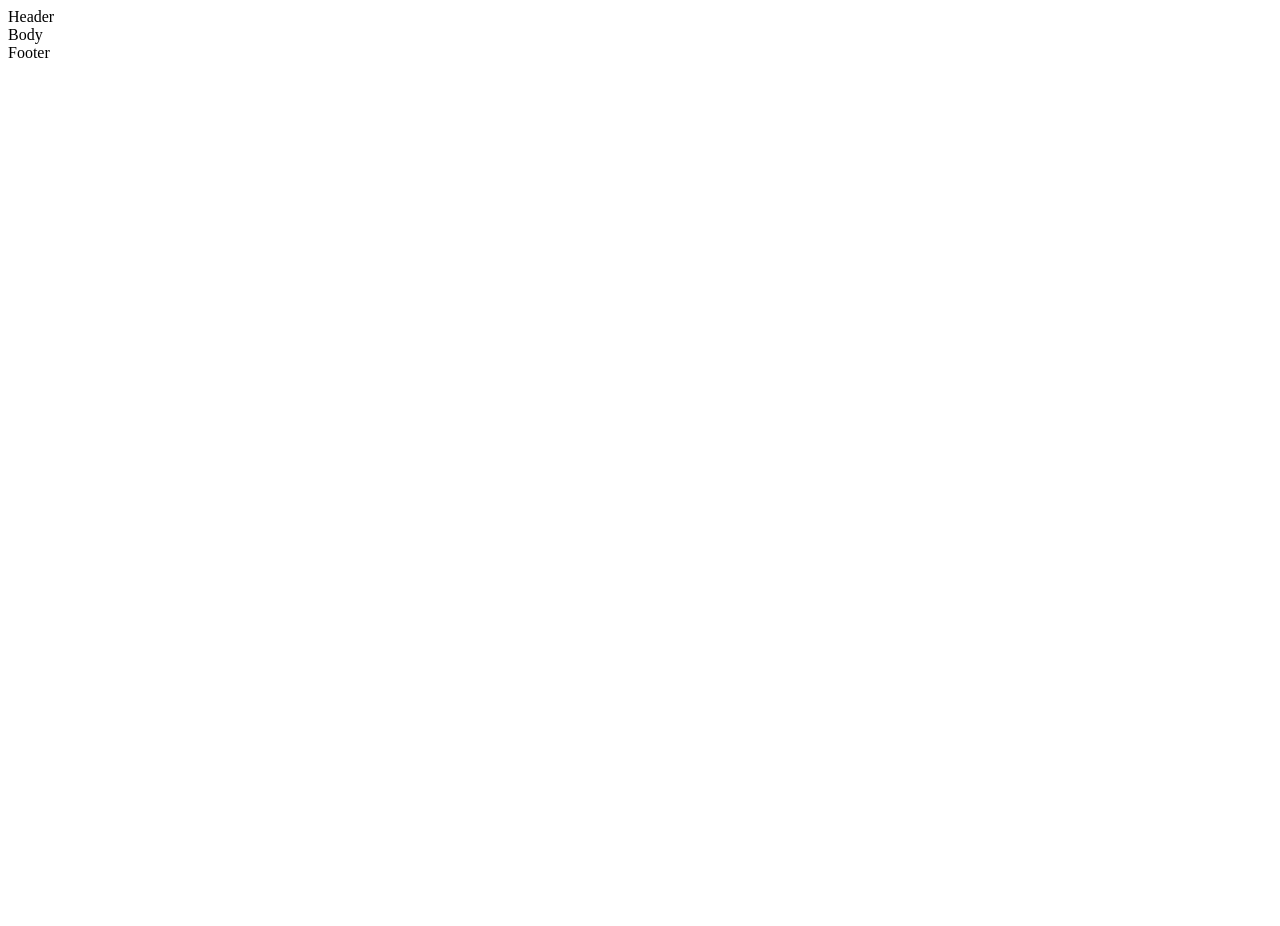
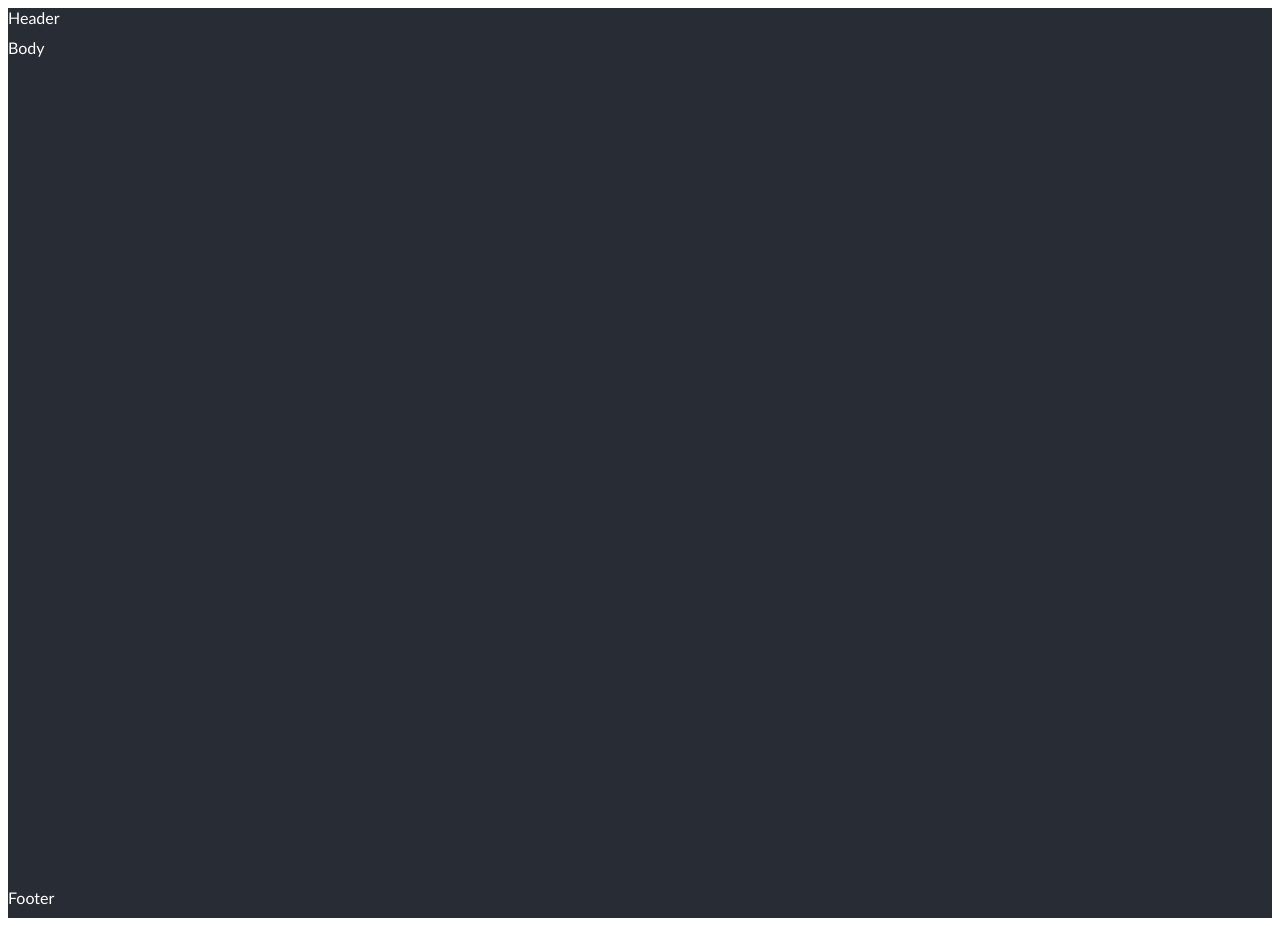
Before and after one commit to buketCse/dictionary, a React (Create React App) app: page / in a window 1280 px wide. Before the commit the page ends 800 px from the top, so only its background shows below. Built offline with nearby package versions, Linux system fonts and the light colour scheme.

Commit message:
Add components

```diff
--- a/package.json
+++ b/package.json
@@ -6,6 +6,7 @@
     "@testing-library/jest-dom": "^5.16.5",
     "@testing-library/react": "^13.4.0",
     "@testing-library/user-event": "^13.5.0",
+    "bootstrap": "^5.2.3",
     "react": "^18.2.0",
     "react-dom": "^18.2.0",
     "react-scripts": "5.0.1",
@@ -36,5 +37,7 @@
       "last 1 firefox version",
       "last 1 safari version"
     ]
-  }
+  },
+  "homepage": ".",
+  "proxy": "http://localhost:3000"
 }
--- a/src/App.js
+++ b/src/App.js
@@ -1,13 +1,13 @@
-import BodyComponent from "./components/BodyComponent";
+import BodyComponent from "./components/Body/BodyComponent";
+import Header from "./components/Header/Header";
+import Footer from "./components/Footer/Footer";
 
 function App() {
   return (
     <div className="dictionary-app">
-      <header className="header">
-        Header
-      </header>
+      <Header/>
       <BodyComponent/>
-      <footer>Footer</footer>
+      <Footer/>
     </div>
   )
 }
--- /dev/null
+++ b/src/components/Body/BodyComponent.js
@@ -0,0 +1,5 @@
+import './body.scss';
+
+export default function BodyComponent(props){
+    return <div className="body-dictionary">Body</div>
+}
--- /dev/null
+++ b/src/components/Body/body.scss
@@ -0,0 +1,3 @@
+.body-dictionary{
+    height: calc(100% - 60px);
+}
--- a/src/components/BodyComponent.js
+++ /dev/null
@@ -1,4 +0,0 @@
-
-export default function BodyComponent(props){
-    return <div>Body</div>
-}
--- /dev/null
+++ b/src/components/Footer/Footer.js
@@ -0,0 +1,5 @@
+import './footer.scss';
+
+export default function Footer(props){
+    return <div className="footer-dict">Footer</div>
+}
--- /dev/null
+++ b/src/components/Footer/footer.scss
@@ -0,0 +1,3 @@
+.footer-dict{
+    height:30px;
+}
--- /dev/null
+++ b/src/components/Header/Header.js
@@ -0,0 +1,5 @@
+import './header.scss';
+
+export default function Header(props){
+    return <div className="header-dict">Header</div>
+}
--- /dev/null
+++ b/src/components/Header/header.scss
@@ -0,0 +1,3 @@
+.header-dict{
+    height:30px;
+}
--- a/src/index.scss
+++ b/src/index.scss
@@ -1,13 +1,23 @@
+.dictionary-app{
+  background-color: #282C34;
+  color: white;
+  font-family: ui-sans-serif, calibri;
+  height: 910px;
+
   .body {
     margin: 0;
-  font-family: -apple-system, BlinkMacSystemFont, 'Segoe UI', 'Roboto', 'Oxygen',
+    font-family: -apple-system, BlinkMacSystemFont, 'Verdana', 'Roboto', 'Oxygen',
       'Ubuntu', 'Cantarell', 'Fira Sans', 'Droid Sans', 'Helvetica Neue',
       sans-serif;
     -webkit-font-smoothing: antialiased;
     -moz-osx-font-smoothing: grayscale;
+
+
   }
 
-.code {
-  font-family: source-code-pro, Menlo, Monaco, Consolas, 'Courier New',
-    monospace;
+  // .code {
+  //   font-family: source-code-pro, Menlo, Monaco, Consolas, 'Courier New',
+  //     monospace;
+  // }
+
 }
```
Also changed, not shown: 1 other file (tests, documents, lock files or other folders). Lines whose indentation alone changed are shown as unchanged.
